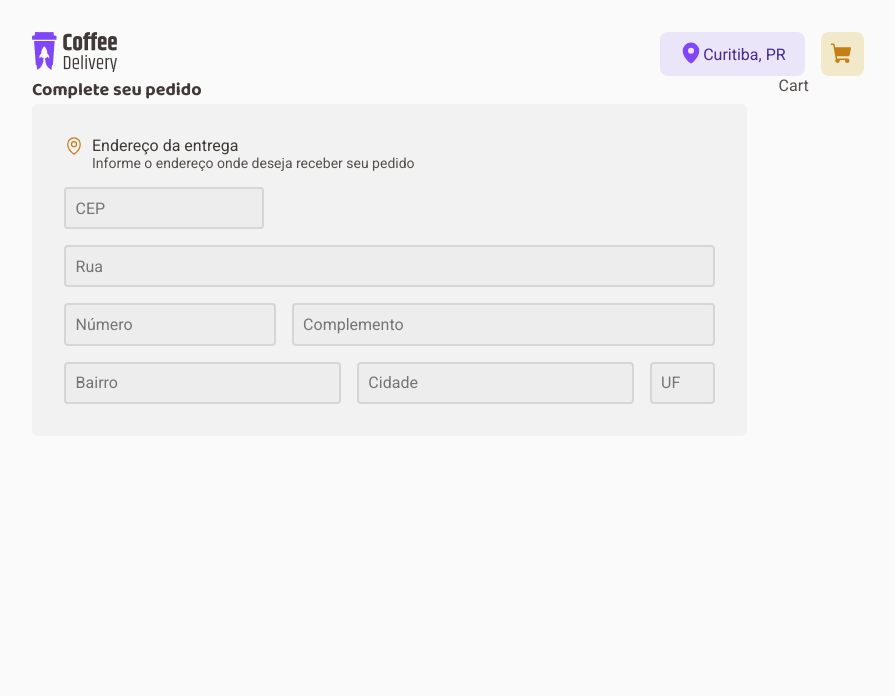
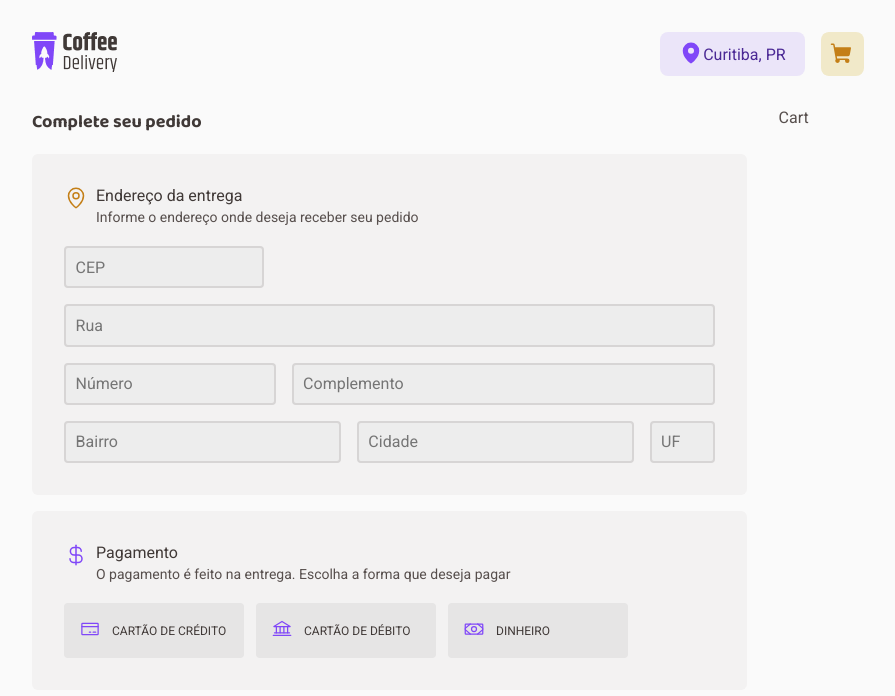
Before and after one commit to viniscrv/coffe-delivery, a React (Vite) app: page /checkout in a window 1280 px wide. Shown: the top 696 px of the page, without its empty margins (192-1087 px from the left). Built offline with nearby package versions, Linux system fonts and the light colour scheme.

Commit message:
criado componente PaymentField

```diff
--- a/src/pages/Checkout/components/ClientData/index.tsx
+++ b/src/pages/Checkout/components/ClientData/index.tsx
@@ -1,4 +1,4 @@
-import { MapPin } from "phosphor-react";
+import { Bank, CreditCard, CurrencyDollar, MapPin, Money } from "phosphor-react";
 import { AddressField, ClientDataContainer, PaymentField } from "./styles";
 
 export function ClientData() {
@@ -8,7 +8,7 @@ export function ClientData() {
             <h2>Complete seu pedido</h2>
             <AddressField>
                 <header>
-                    <span><MapPin size={20}/></span>
+                    <span><MapPin size={24}/></span>
                     <div>
                         <p>Endereço da entrega</p>
                         <span>Informe o endereço onde deseja receber seu pedido</span>
@@ -35,6 +35,39 @@ export function ClientData() {
 
             <PaymentField>
 
+                <header>
+                    <span><CurrencyDollar size={24}/></span>
+                    <div>
+                        <p>Pagamento</p>
+                        <span>O pagamento é feito na entrega. Escolha a forma que deseja pagar</span>
+                    </div>
+                </header>
+
+                <div className="optionsPayment">
+                    <input type="radio" name="formPayment" id="credit"/>
+                    <label htmlFor="credit">
+                        <span>
+                            <CreditCard size={20} />
+                        </span>
+                        CARTÃO DE CRÉDITO
+                    </label>
+
+                    <input type="radio" name="formPayment" id="debit"/>
+                    <label htmlFor="debit">
+                        <span>
+                            <Bank size={20} />
+                        </span>
+                        CARTÃO DE DÉBITO
+                    </label>
+
+                    <input type="radio" name="formPayment" id="money"/>
+                    <label htmlFor="money">
+                        <span>
+                            <Money size={20} />
+                        </span>
+                        DINHEIRO
+                    </label>
+                </div>
             </PaymentField>
         </ClientDataContainer>
     );
--- a/src/pages/Checkout/components/ClientData/styles.ts
+++ b/src/pages/Checkout/components/ClientData/styles.ts
@@ -5,6 +5,7 @@ export const ClientDataContainer = styled.div`
         font-family: "Baloo 2", sans-serif;
         font-size: 1.125rem;
         color: ${props => props.theme["base-subtitle"]};
+        margin-bottom: 1em;
     }
 `
 
@@ -12,6 +13,7 @@ export const AddressField = styled.div`
     background-color: ${props => props.theme["base-card"]};
     padding: 2rem;
     border-radius: 6px;
+    margin-bottom: 1rem;
     header {
         display: flex;
         gap: .5rem;
@@ -28,6 +30,7 @@ export const AddressField = styled.div`
             span {
                 font-size: 0.875rem;
                 color: ${props => props.theme["base-text"]};
+                line-height: 1.8;
             }
         }
     }
@@ -58,5 +61,61 @@ export const AddressField = styled.div`
 
 export const PaymentField = styled.div`
     background-color: ${props => props.theme["base-card"]};
+    padding: 2rem;
+    border-radius: 6px;
+
+    header {
+        display: flex;
+        gap: .5rem;
+        margin-bottom: 1rem;
+        span {
+            color: ${props => props.theme["purple"]};
+        }
+        div {
+            display: flex;
+            flex-direction: column;
+            p {
+                color: ${props => props.theme["base-subtitle"]};
+            }
+            span {
+                font-size: 0.875rem;
+                color: ${props => props.theme["base-text"]};
+                line-height: 1.8;
+            }
+        }
+    }
+    .optionsPayment {
+        -webkit-user-select:none;
+        -moz-user-select:none;
+        -ms-user-select:none;
+        user-select:none;
+        display: flex;
+        gap: 0.75rem;
+        input[type="radio"] {
+            display: none;
+            &:checked + label {
+            border: 2px solid ${props => props.theme["purple"]};
+        }
+        }
+        label {
+            color: ${props => props.theme["base-subtitle"]};
+            background-color: ${props => props.theme["base-button"]};
+            font-size: 0.75rem;
+            border: 2px solid transparent;
+            padding: 0.875rem;
+            border-radius: 4px;
+            display: flex;
+            align-items: center;
+            width: 11.25rem;
+            gap: 0.75rem;
+            cursor: pointer;
+
+            span {
+                color: ${props => props.theme["purple"]};
+
+            }
+        }
+
+    }
 
 `
--- a/src/pages/Checkout/styles.ts
+++ b/src/pages/Checkout/styles.ts
@@ -1,7 +1,7 @@
 import styled from "styled-components";
 
 export const CheckoutContainer = styled.div`
-
+    margin: 2rem 0;
     display: grid;
     grid-template-columns: 1fr 1fr;
     gap: 2rem;
```
